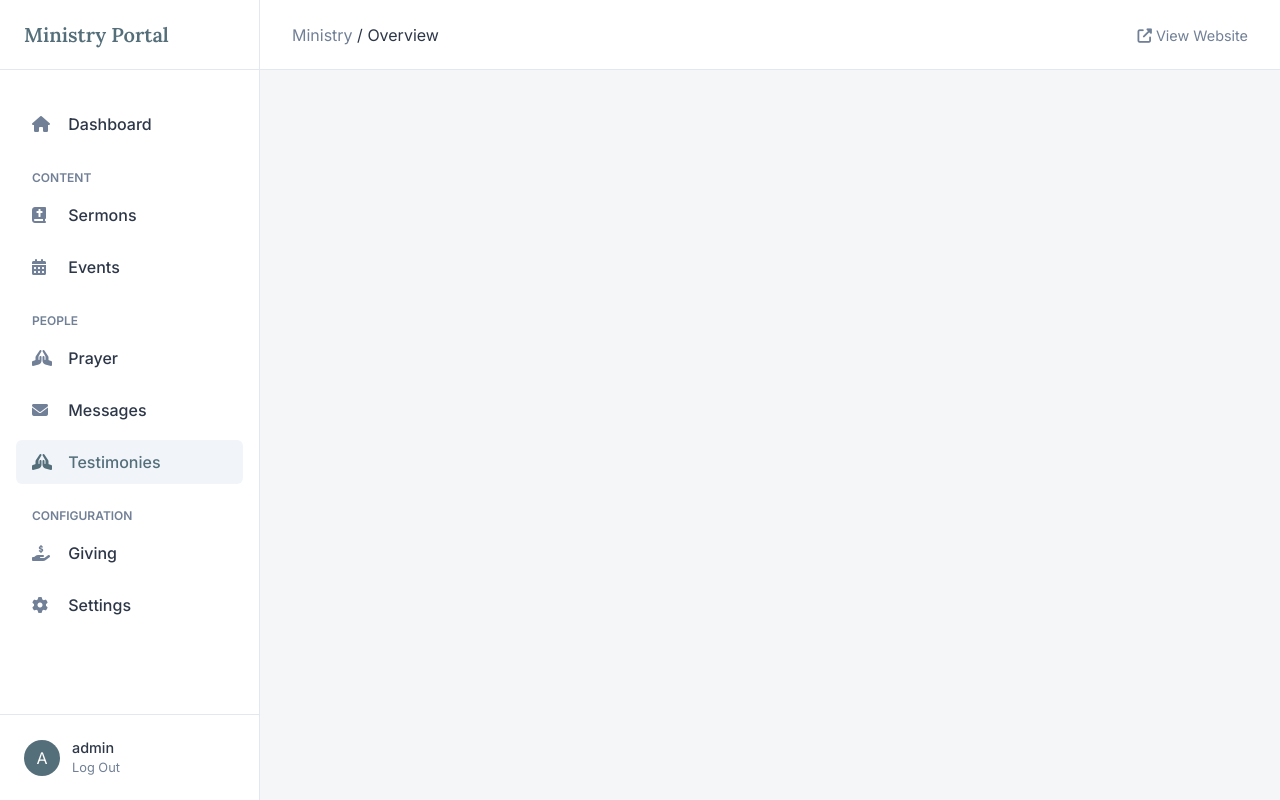
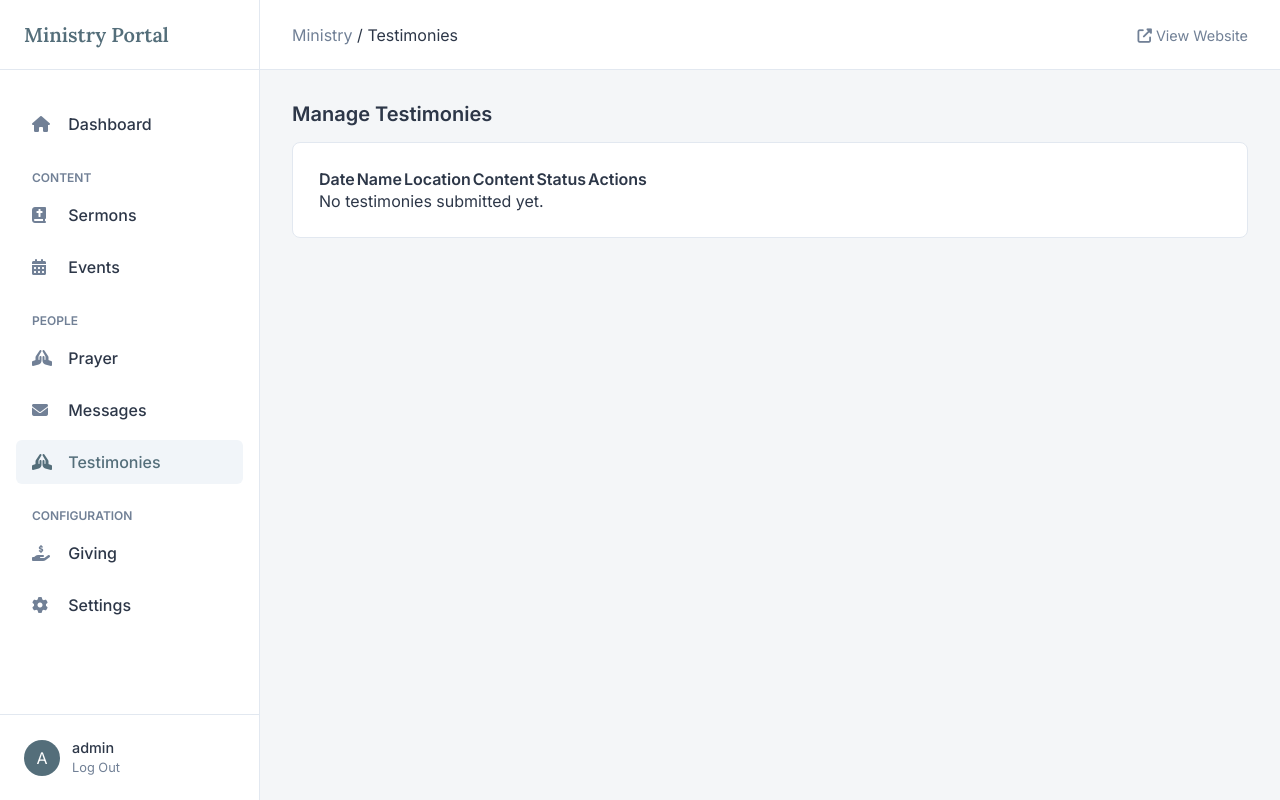
Before and after one commit to Eminenz07/the_truth_gate, a Django app: page /dashboard/testimony/ in a window 1280 px wide. Run offline with Django 5.2, Linux system fonts and the light colour scheme; a user stored in the database is signed in; data that the repository does not hold is empty.

Commit message:
Fix blank testimony page: Correct template block name

```diff
--- a/dashboard/templates/dashboard/testimony_list.html
+++ b/dashboard/templates/dashboard/testimony_list.html
@@ -1,8 +1,10 @@
 {% extends 'dashboard/base.html' %}
 
-{% block dashboard_content %}
+{% block header_title %}Testimonies{% endblock %}
+
+{% block content %}
 <div class="content-header">
-    <h2 class="page-title">Testimonies</h2>
+    <h2 class="page-title">Manage Testimonies</h2>
 </div>
 
 <div class="card">
```
